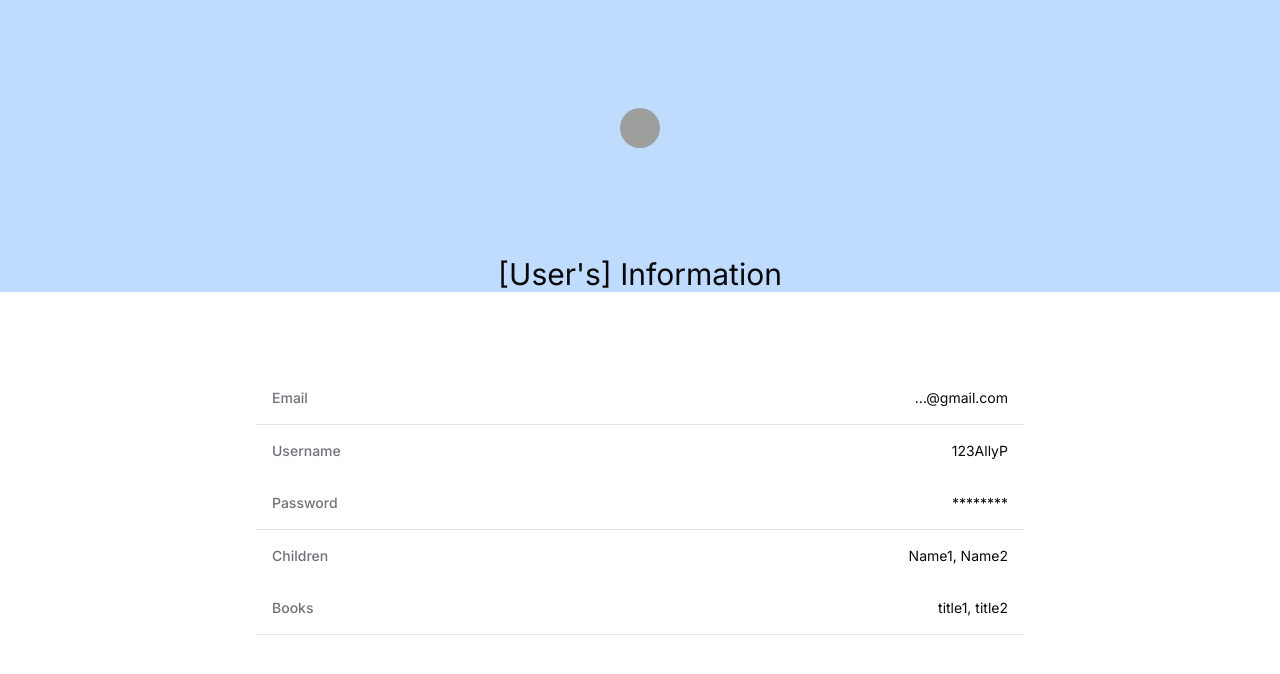
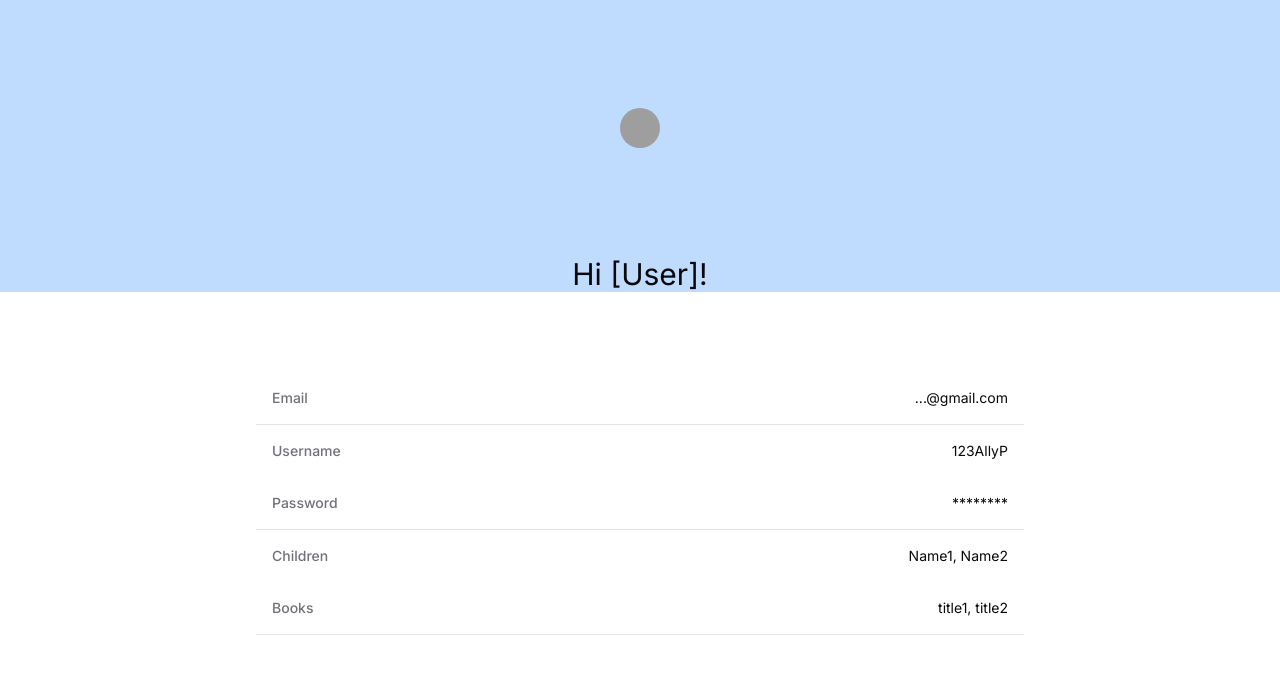
Before and after one commit to aroushasoltany/aurora, a Next.js app: page /profile in a window 1280 px wide. Shown: the top 674 px of the page. Built offline with nearby package versions, Linux system fonts and the light colour scheme; grey boxes are pictures that could not be loaded.

Commit message:
changed greeting message

```diff
--- a/app/profile/page.tsx
+++ b/app/profile/page.tsx
@@ -26,7 +26,7 @@ export default function Profile() {
     const router = useRouter();
   return (
     <div>
-    <div className="bg-blue-200 1/3">
+    <div className="bg-blue-200">
       <div className="flex flex-col justify-center items-center">
         <div className="flex-1">
         <div className="h-64 flex justify-center items-center mx-auto">
@@ -41,7 +41,7 @@ export default function Profile() {
     </div>
 
     <div className="bg-blue-200 flex justify-center mx-auto mb-20" >
-      <p className="font-sans text-3xl">[User's] Information</p>
+      <p className="font-sans text-3xl">Hi [User]!</p>
     </div>
 
     <div>
```
